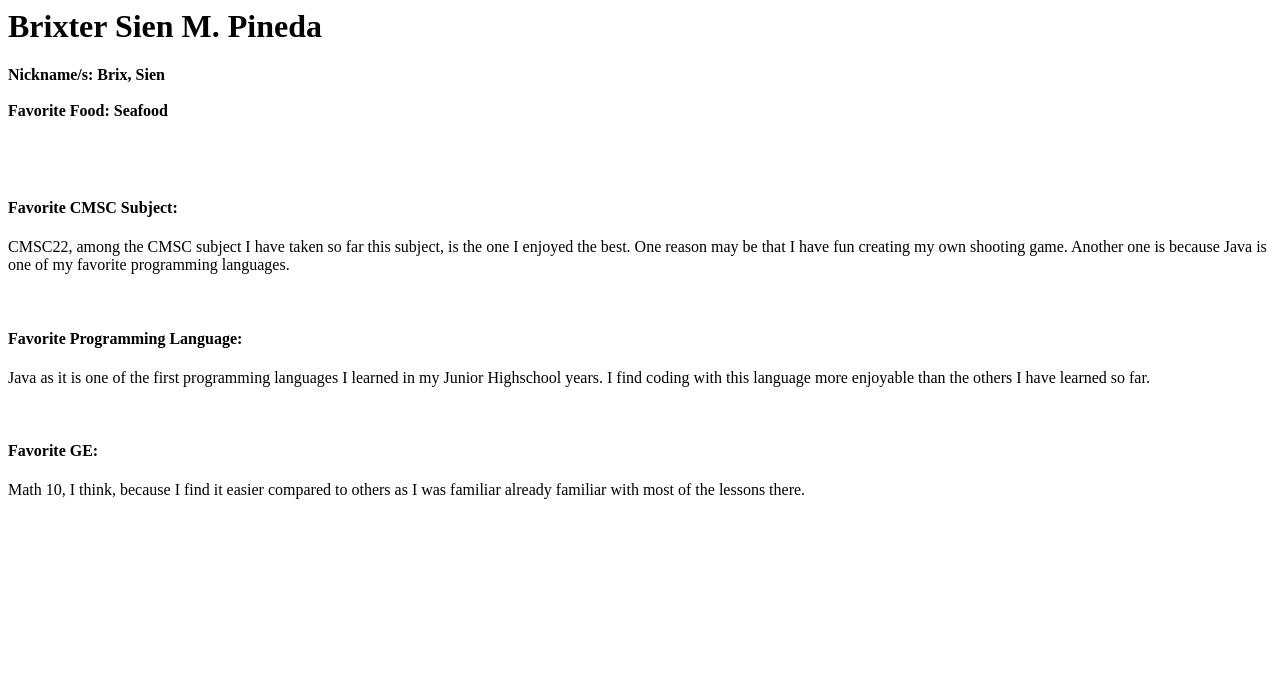
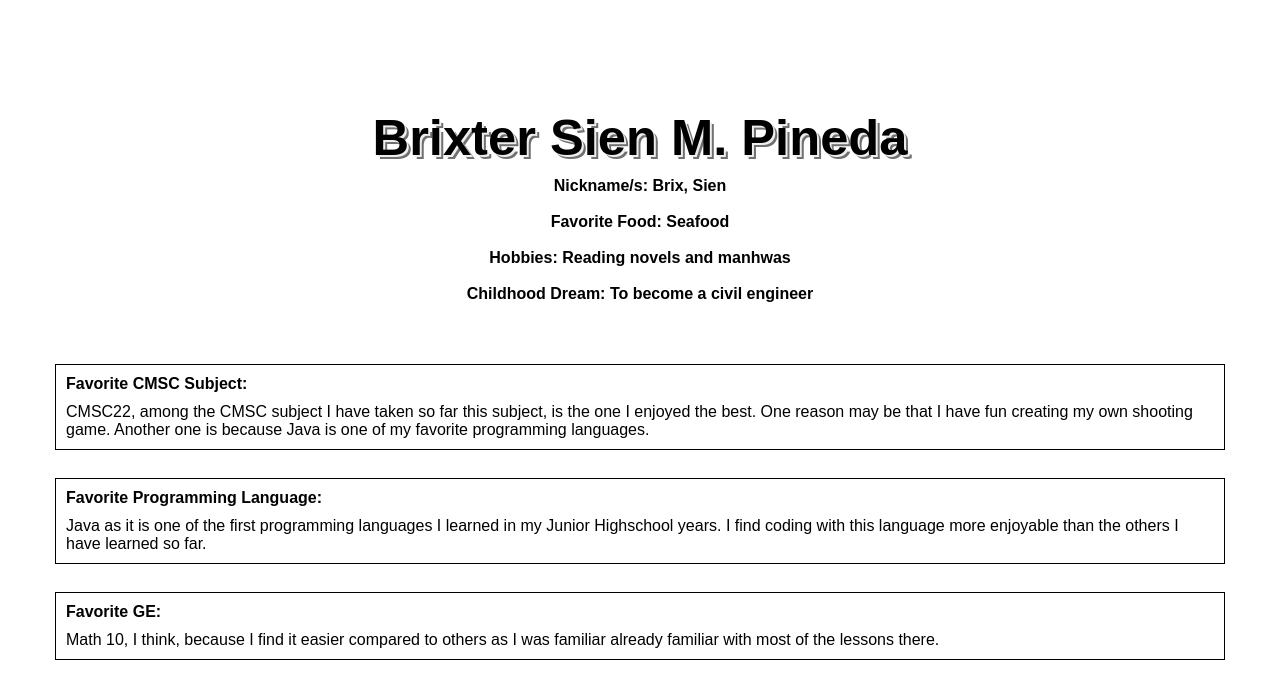
Before and after one commit to bsmpineda/bsmpineda.github.io, a plain HTML site: page index.html in a window 1280 px wide. Drawn offline with Linux system fonts and the light colour scheme.

Commit message:
with CSS

```diff
--- /dev/null
+++ b/CSS_for_info.css
@@ -0,0 +1,31 @@
+*{
+    margin: 0;
+    padding: 5;
+    box-sizing: border-box;
+    font-family: 'Poppins', sans-serif;
+
+}
+
+.firstSection {
+	text-align: center;
+	margin-top: 70;
+	margin-bottom:  20;
+	padding: 8;
+	border: 0;
+}
+
+.firstSection h1{
+	font-size: 38pt;
+	text-shadow: 2px 2px 0px #eee, 4px 4px 0px #707070;
+}
+
+.info {
+	border: 0;
+}
+
+div {
+	border: 1px solid;
+	margin-left: 20;
+	margin-right: 20;
+	margin-top: 10;
+}
--- a/index.html
+++ b/index.html
@@ -1,5 +1,6 @@
 <html>
 <head>
+	<link rel="stylesheet" type="text/css" href="CSS_for_info.css">
 </head>
 <body>
 	<div class = "info">
@@ -9,6 +10,8 @@
 		</h1>
 		<h4>Nickname/s:  Brix, Sien <br><br>
 			Favorite Food: Seafood <br><br>
+			Hobbies: Reading novels and manhwas <br><br>
+			Childhood Dream: To become a civil engineer
 		</h4>
 		</div>
 
```
